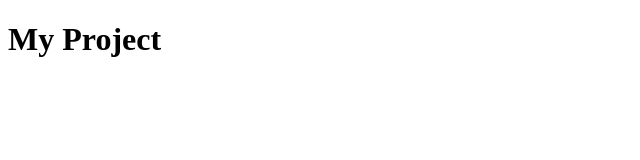
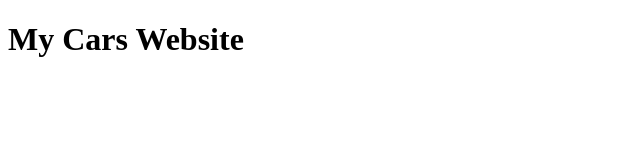
Before and after one commit to Gowtham-4321/cars2, a plain HTML site: page index.html in a window 1280 px wide. Shown: the whole page, without its empty margins (0-640 px from the left). Drawn offline with Linux system fonts and the light colour scheme.

Commit message:
Update index.html

```diff
--- a/index.html
+++ b/index.html
@@ -1,9 +1,9 @@
 <!DOCTYPE html>
 <html>
 <head>
-    <title>My Project</title>
+    <title>Cars</title>
 </head>
 <body>
-    <h1>My Project</h1>
+    <h1>My Cars Website</h1>
 </body>
 </html>
```
